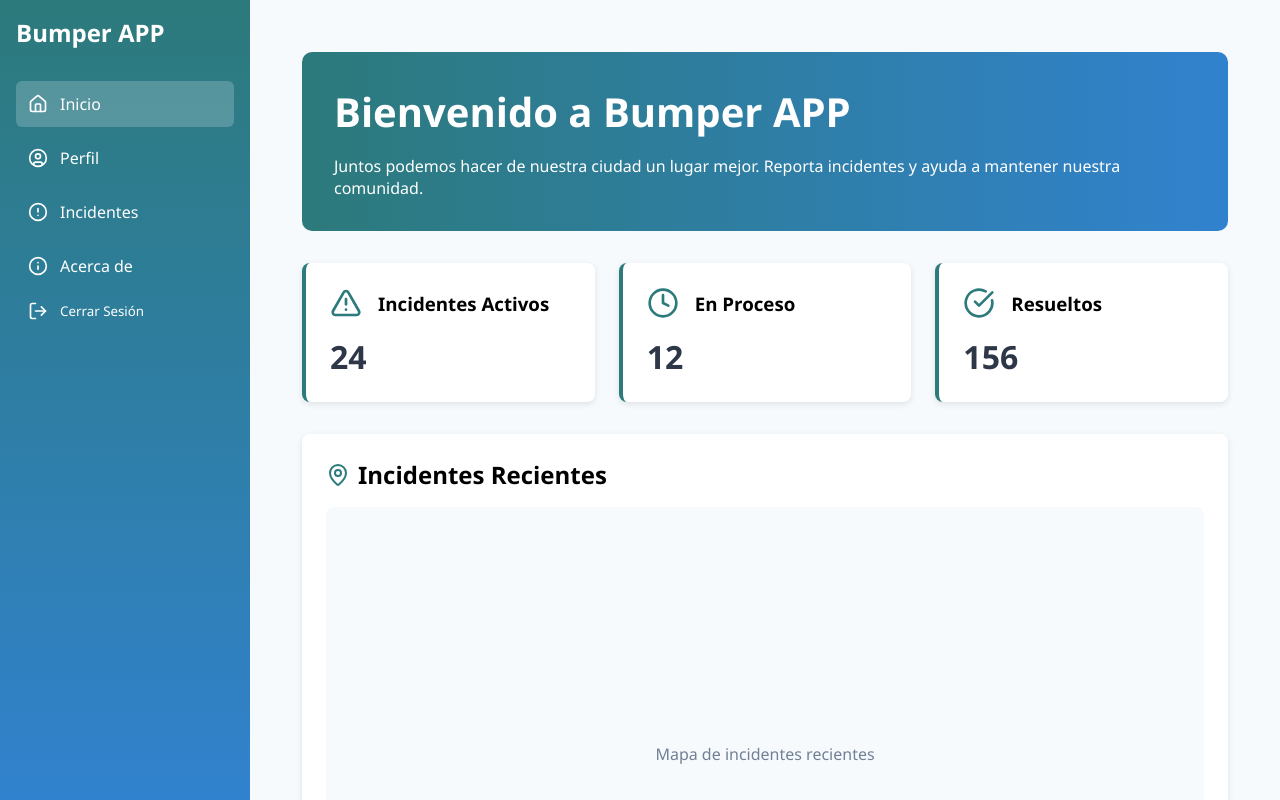
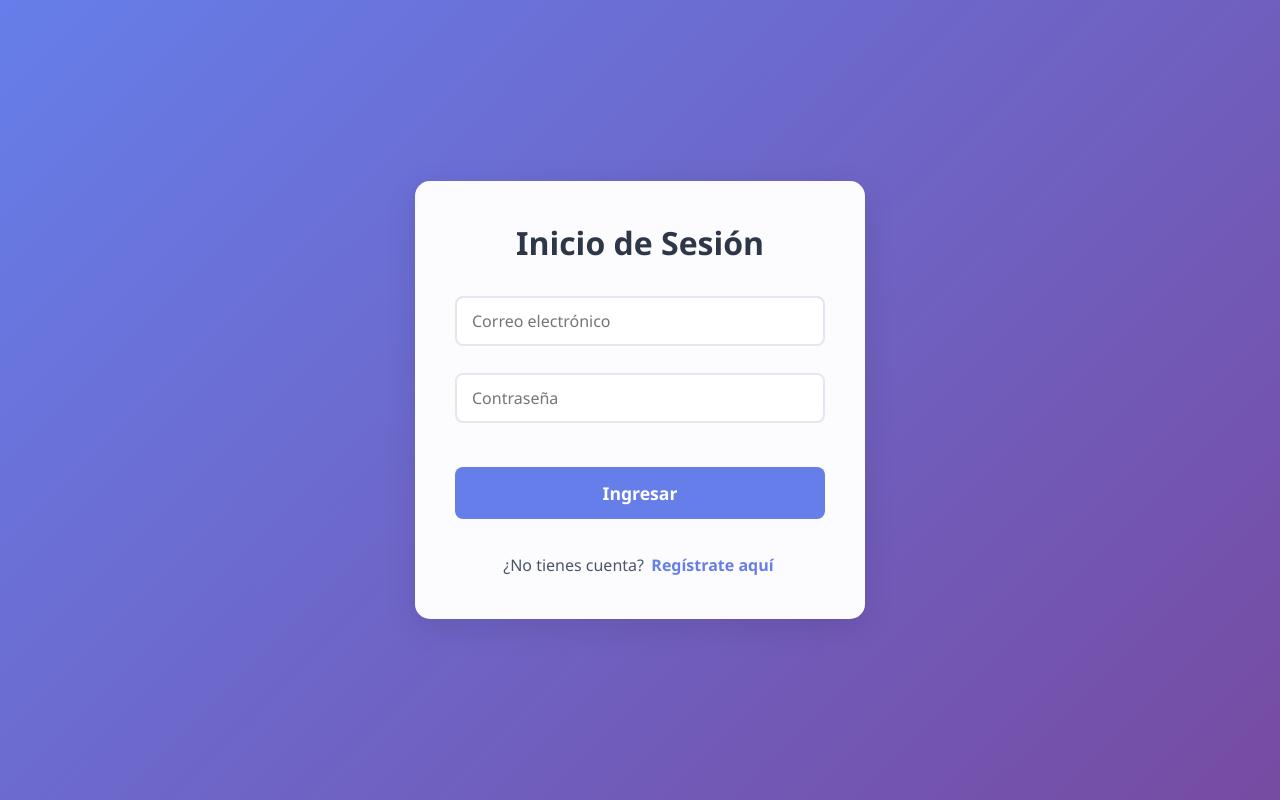
Before and after one commit to ingenieria-software-7009-2025-2/bumper-front, a React (Create React App) app: page / in a window 1280 px wide. Shown: the top 800 px of the page. Built offline with nearby package versions, Linux system fonts and the light colour scheme.

Commit message:
Resolviendo error pagina raiz

```diff
--- a/src/App.css
+++ b/src/App.css
@@ -16,7 +16,6 @@ body {
 
 .app-container {
   display: flex;
-  min-height: 100vh;
 }
 
 .main-content {
@@ -25,3 +24,9 @@ body {
   padding: 2rem;
   background-color: #f7fafc;
 }
+
+/* Opcional: estilos específicos para el login */
+.login-container {
+  width: 100%;
+  height: 100%;
+}
--- a/src/App.js
+++ b/src/App.js
@@ -8,15 +8,29 @@ import './App.css';
 function App() {
   return (
     <Router>
-      <div className="app-container">
-        <Sidebar />
-        <main className="main-content">
-          <Routes>
-            <Route path="/" element={<Home />} />
-            <Route path="/login" element={<AuthForm />} />
-          </Routes>
-        </main>
-      </div>
+      <Routes>
+        {/* Ruta raíz para el Login sin Sidebar */}
+        <Route
+          path="/"
+          element={
+            <div className="app-container">
+              <AuthForm />
+            </div>
+          }
+        />
+        {/* Ruta para el Home con Sidebar */}
+        <Route
+          path="/home"
+          element={
+            <div className="app-container">
+              <Sidebar />
+              <main className="main-content">
+                <Home />
+              </main>
+            </div>
+          }
+        />
+      </Routes>
     </Router>
   );
 }
--- a/src/components/Login/Login.css
+++ b/src/components/Login/Login.css
@@ -1,4 +1,5 @@
 .auth-container {
+    width: 100%;
     display: flex;
     justify-content: center;
     align-items: center;
--- a/src/components/Login/Login.js
+++ b/src/components/Login/Login.js
@@ -1,4 +1,5 @@
 import React, { useState } from 'react';
+import { useNavigate } from 'react-router-dom';
 import './Login.css';
 
 const AuthForm = () => {
@@ -10,12 +11,25 @@ const AuthForm = () => {
     phone: ''
   });
 
+  const navigate = useNavigate();
+
   const toggleForm = () => setIsLogin(!isLogin);
 
   const handleSubmit = (e) => {
     e.preventDefault();
-    // Lógica de envío temporal
+    // Lógica de envío temporal (puedes reemplazar esto con tu autenticación real)
     console.log(formData);
+
+    // Simulamos un login exitoso para redirigir
+    if (isLogin) {
+      // Aquí podrías validar las credenciales si tuvieras un backend
+      navigate('/home'); // Redirige a /home después del login
+    } else {
+      // Para el registro, podrías mostrar un mensaje o redirigir después de registrar
+      console.log('Usuario registrado:', formData);
+      // Opcional: redirigir después del registro también
+      navigate('/home');
+    }
   };
 
   const handleChange = (e) => {
```
